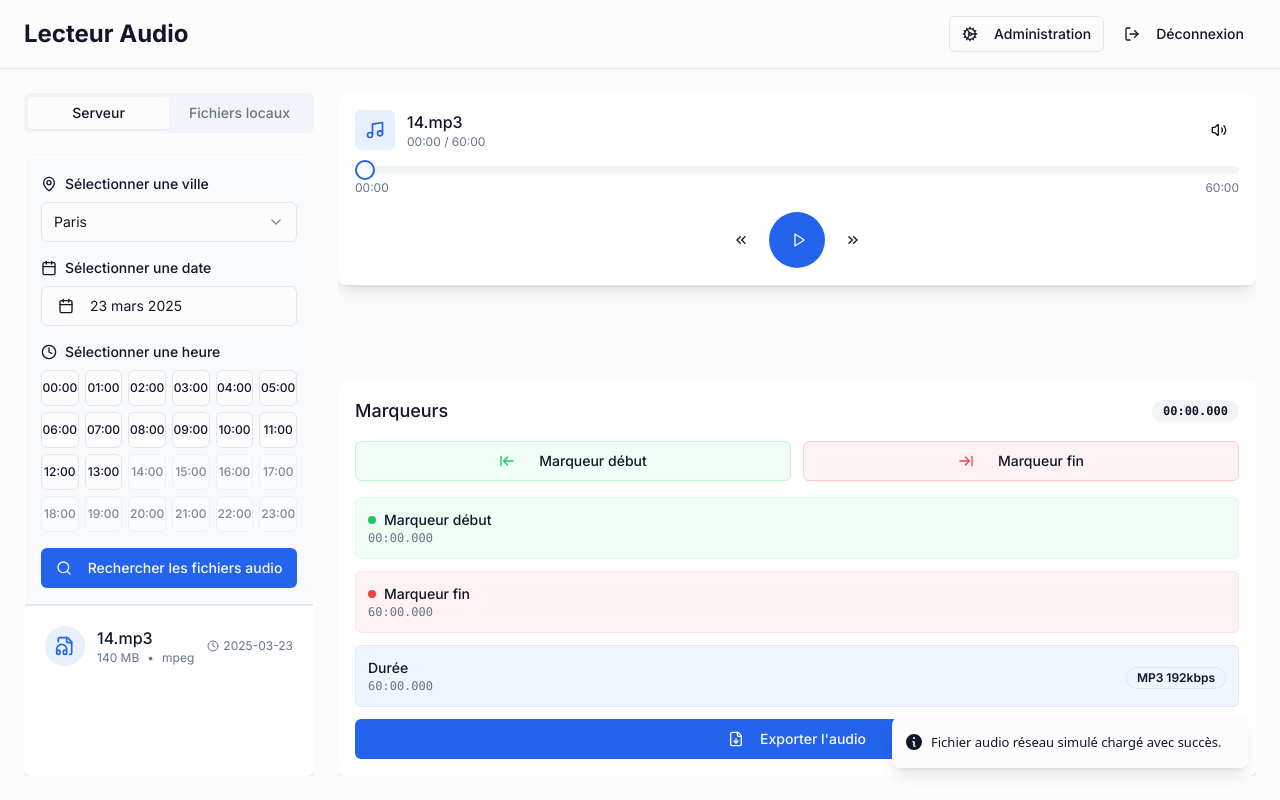
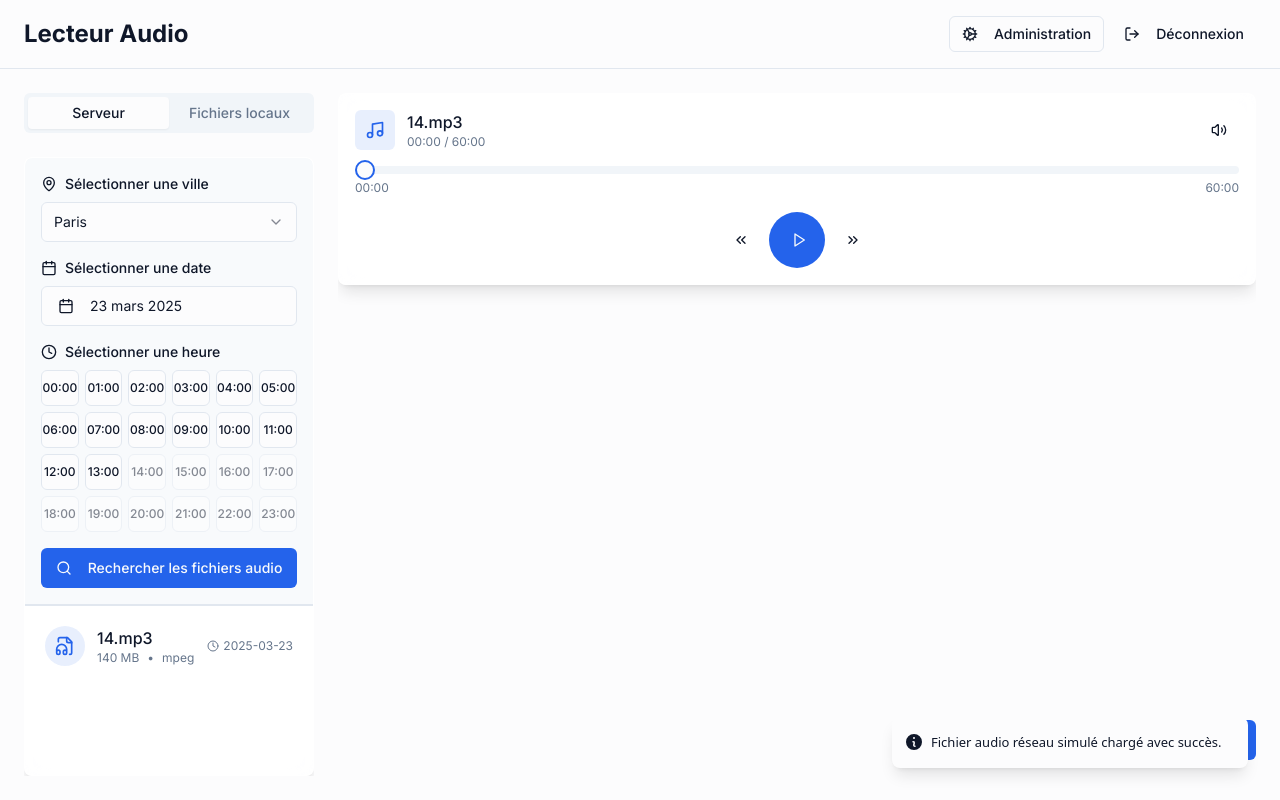
Before and after one commit to PetsS/piges-oceane, a React (Vite) app: page / in a window 1280 px wide. Built offline with nearby package versions, Linux system fonts and the light colour scheme; sample sign-in values are in the browser's storage.

Commit message:
Delay markers/export initialization
Delay initialization and display of markers and export module until user interaction.

```diff
--- a/src/components/MarkerControls.tsx
+++ b/src/components/MarkerControls.tsx
@@ -8,7 +8,7 @@ import {
 } from "@/components/ui/tooltip";
 import { Badge } from "@/components/ui/badge";
 import { AudioMarker } from "@/hooks/useAudio";
-import { ArrowLeftToLine, ArrowRightToLine } from "lucide-react";
+import { ArrowLeftToLine, ArrowRightToLine, Scissors } from "lucide-react";
 import { AudioExporter } from "./AudioExporter";
 
 interface MarkerControlsProps {
--- a/src/hooks/useAudio.tsx
+++ b/src/hooks/useAudio.tsx
@@ -45,13 +45,8 @@ export const useAudio = () => {
     setIsPlaying,
     setCurrentTime,
     (duration) => {
-      const startMarkerId = `start-${Date.now()}`;
-      const endMarkerId = `end-${Date.now() + 1}`;
-
-      setMarkers([
-        { id: startMarkerId, position: 0, type: 'start' },
-        { id: endMarkerId, position: duration, type: 'end' }
-      ]);
+      // Don't automatically initialize markers - we'll let the user add them
+      // when they want to edit
       setDuration(duration);
     },
     getAudioContext,
@@ -71,6 +66,21 @@ export const useAudio = () => {
 
   // Add marker at current time
   const addMarker = (type: 'start' | 'end') => {
+    // If we don't have any markers yet and the user adds a marker,
+    // let's automatically add the other one at the appropriate position
+    if (markers.length === 0) {
+      const otherType = type === 'start' ? 'end' : 'start';
+      const otherPosition = type === 'start' ? duration : 0;
+
+      const otherMarker: AudioMarker = {
+        id: `${otherType}-${Date.now() + 1}`,
+        position: otherPosition,
+        type: otherType as 'start' | 'end'
+      };
+
+      setMarkers([otherMarker]);
+    }
+
     const filteredMarkers = markers.filter(marker => marker.type !== type);
 
     const newMarker: AudioMarker = {
--- a/src/hooks/useAudioContext.tsx
+++ b/src/hooks/useAudioContext.tsx
@@ -15,7 +15,7 @@ export const useAudioContext = () => {
 
         console.log("Created new AudioContext, state:", audioContextRef.current.state);
 
-        // Try to resume the context immediately if needed
+        // Resume the context immediately to handle browsers that start in suspended state
         if (audioContextRef.current.state === 'suspended') {
           console.log("New AudioContext is suspended, attempting to resume");
           audioContextRef.current.resume()
@@ -38,7 +38,8 @@ export const useAudioContext = () => {
       }
     };
 
-    const events = ['click', 'touchstart', 'keydown'];
+    // Add event listeners to resume context on various user actions
+    const events = ['click', 'touchstart', 'keydown', 'mousedown'];
     events.forEach(event => {
       document.addEventListener(event, resumeAudioContext, { once: true });
     });
--- a/src/pages/Index.tsx
+++ b/src/pages/Index.tsx
@@ -1,4 +1,3 @@
-
 import { useState, useEffect } from "react";
 import { useNavigate } from "react-router-dom";
 import { AudioPlayer } from "@/components/AudioPlayer";
@@ -8,7 +7,7 @@ import { LocalAudioLoader } from "@/components/LocalAudioLoader";
 import { useAudio } from "@/hooks/useAudio";
 import { Button } from "@/components/ui/button";
 import { Tabs, TabsContent, TabsList, TabsTrigger } from "@/components/ui/tabs";
-import { Cog, LogOut } from "lucide-react";
+import { Cog, LogOut, Scissors } from "lucide-react";
 
 const colorToHsl = (color: string) => {
   if (color.startsWith('hsl')) {
@@ -66,6 +65,7 @@ const colorToHsl = (color: string) => {
 const Index = () => {
   const [showAdmin, setShowAdmin] = useState(false);
   const [isExporting, setIsExporting] = useState(false);
+  const [showMarkerControls, setShowMarkerControls] = useState(false);
   const navigate = useNavigate();
   const {
     audioFiles,
@@ -115,10 +115,12 @@ const Index = () => {
   };
 
   const handleFileSelect = (file) => {
+    setShowMarkerControls(false);
     loadAudioFile(file);
   };
 
   const handleSearch = (path, city, date, hour) => {
+    setShowMarkerControls(false);
     loadFilesFromUNC(path, city, date, hour);
   };
 
@@ -203,6 +205,19 @@ const Index = () => {
           </div>
 
           <div className="h-fit">
+            {currentAudioFile && !showMarkerControls && (
+              <div className="flex justify-end mb-4">
+                <Button
+                  onClick={() => setShowMarkerControls(true)}
+                  className="animate-fade-in"
+                >
+                  <Scissors className="h-4 w-4 mr-2" />
+                  Éditer l'audio
+                </Button>
+              </div>
+            )}
+
+            {showMarkerControls && (
               <MarkerControls
                 markers={markers}
                 onAddMarker={addMarker}
@@ -211,6 +226,7 @@ const Index = () => {
                 formatTimeDetailed={formatTimeDetailed}
                 isExporting={isExporting}
               />
+            )}
           </div>
         </div>
       </div>
```
Lines whose indentation alone changed are shown as unchanged.
